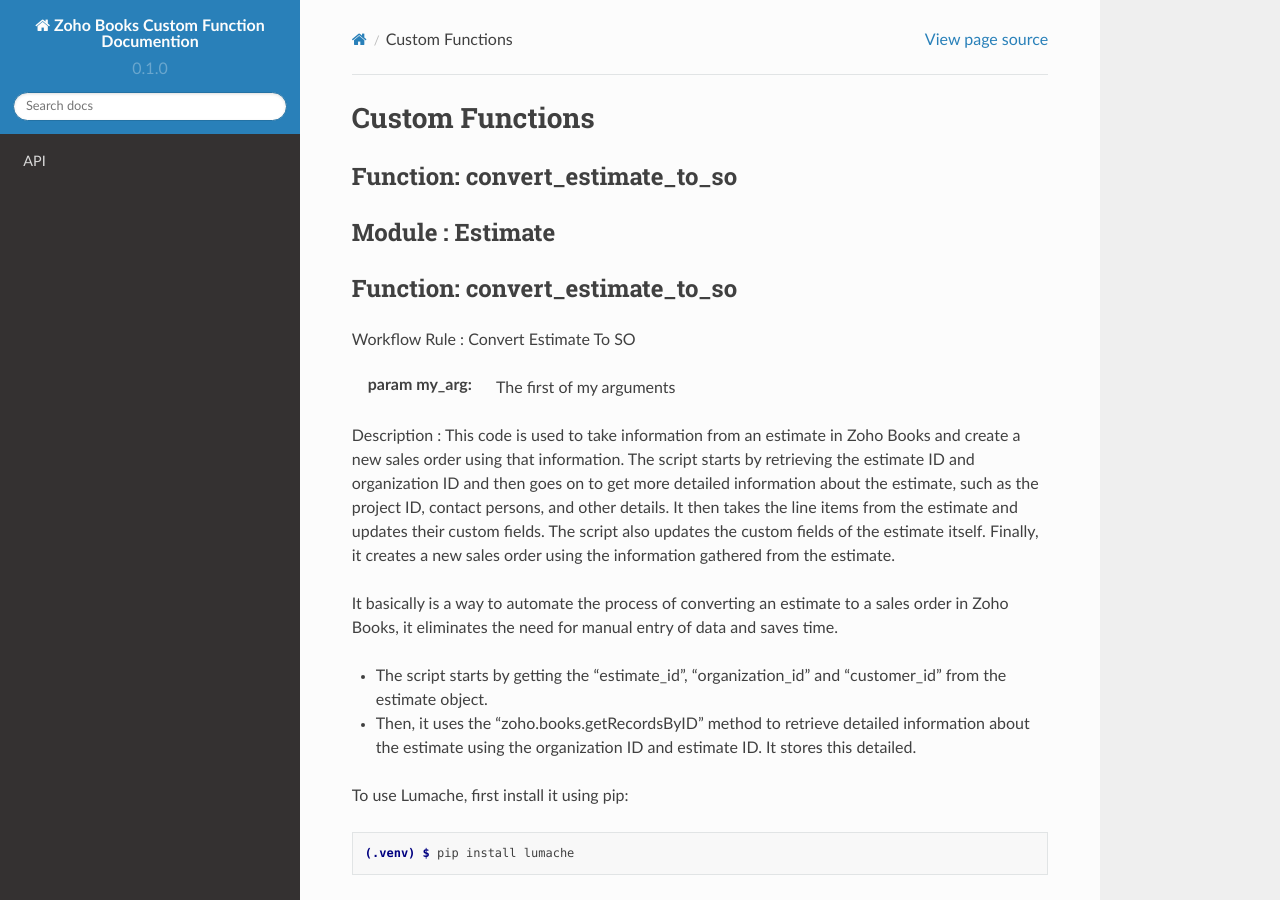
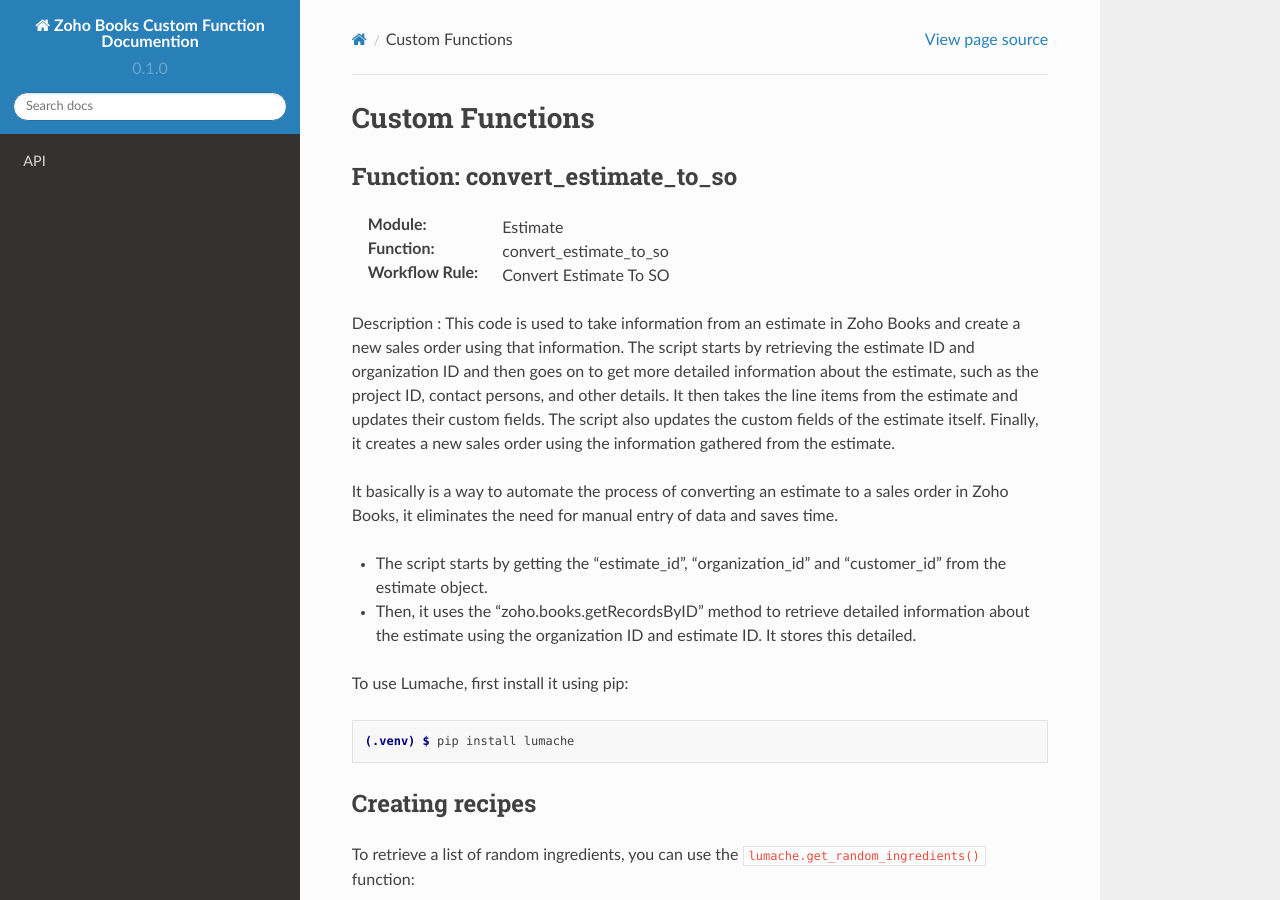
Before and after one commit to syedshahzaibshah/Blinkswag_Dashboard-1, a Sphinx documentation site: the page built from docs/source/Usage.rst, in a window 1280 px wide and 900 px high. Built offline with Sphinx 7.4.7 and the Read the Docs theme 2.0.0, drawn with Linux system fonts in a browser that asks for light colours; pages that are not in the unit, such as notebooks, are missing from menus.

Commit message:
Update Usage.rst

```diff
--- a/docs/source/Usage.rst
+++ b/docs/source/Usage.rst
@@ -8,13 +8,13 @@
 Function: convert_estimate_to_so
 ---------------------------------
 
-Module : Estimate
---------
-Function: convert_estimate_to_so
---------
-Workflow Rule : Convert Estimate To SO
+:Module: Estimate
 
-:param my_arg: The first of my arguments
+:Function: convert_estimate_to_so
+
+:Workflow Rule: Convert Estimate To SO
+
+
 
 Description : This code is used to take information from an estimate in Zoho Books and create a new sales order using that information. The script starts by retrieving the estimate ID and organization ID and then goes on to get more detailed information about the estimate, such as the project ID, contact persons, and other details. It then takes the line items from the estimate and updates their custom fields. The script also updates the custom fields of the estimate itself. Finally, it creates a new sales order using the information gathered from the estimate.
 
```
